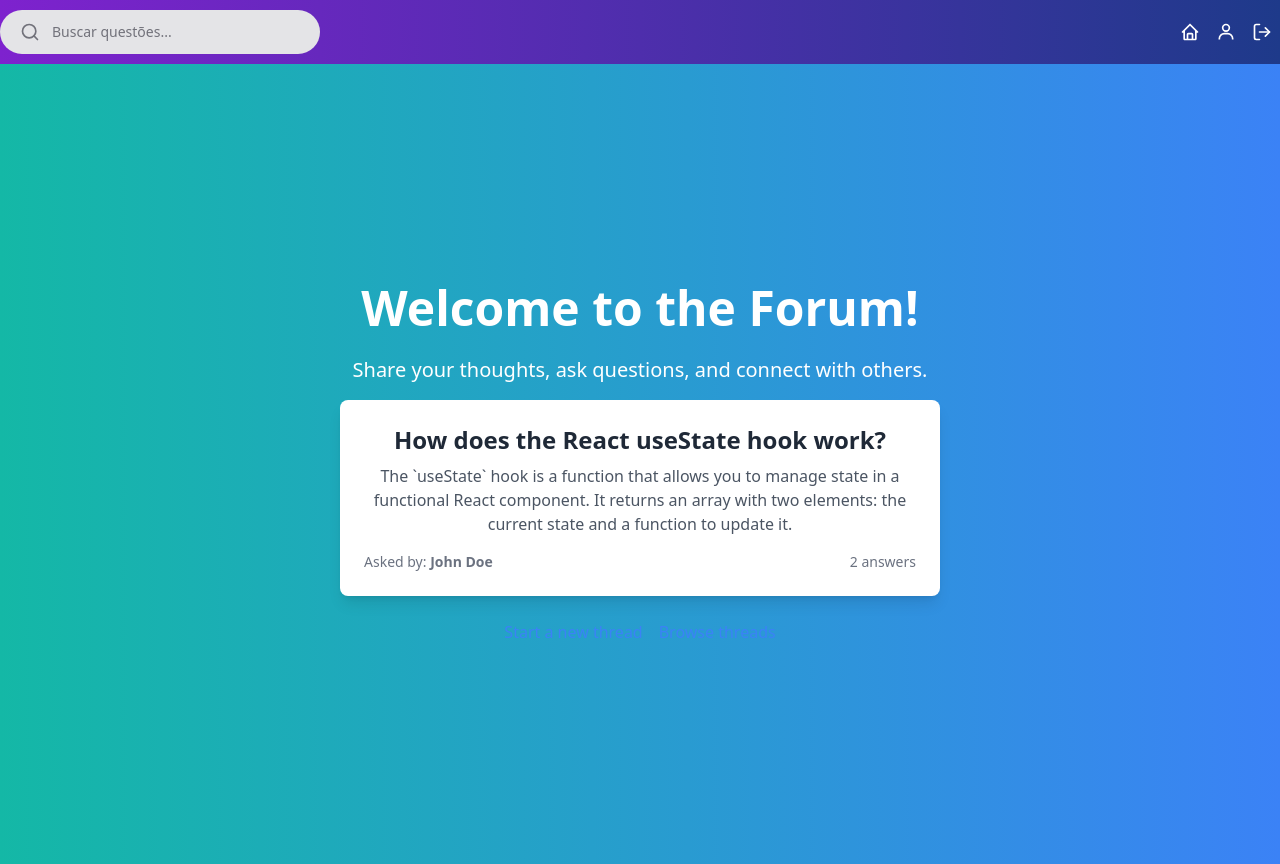
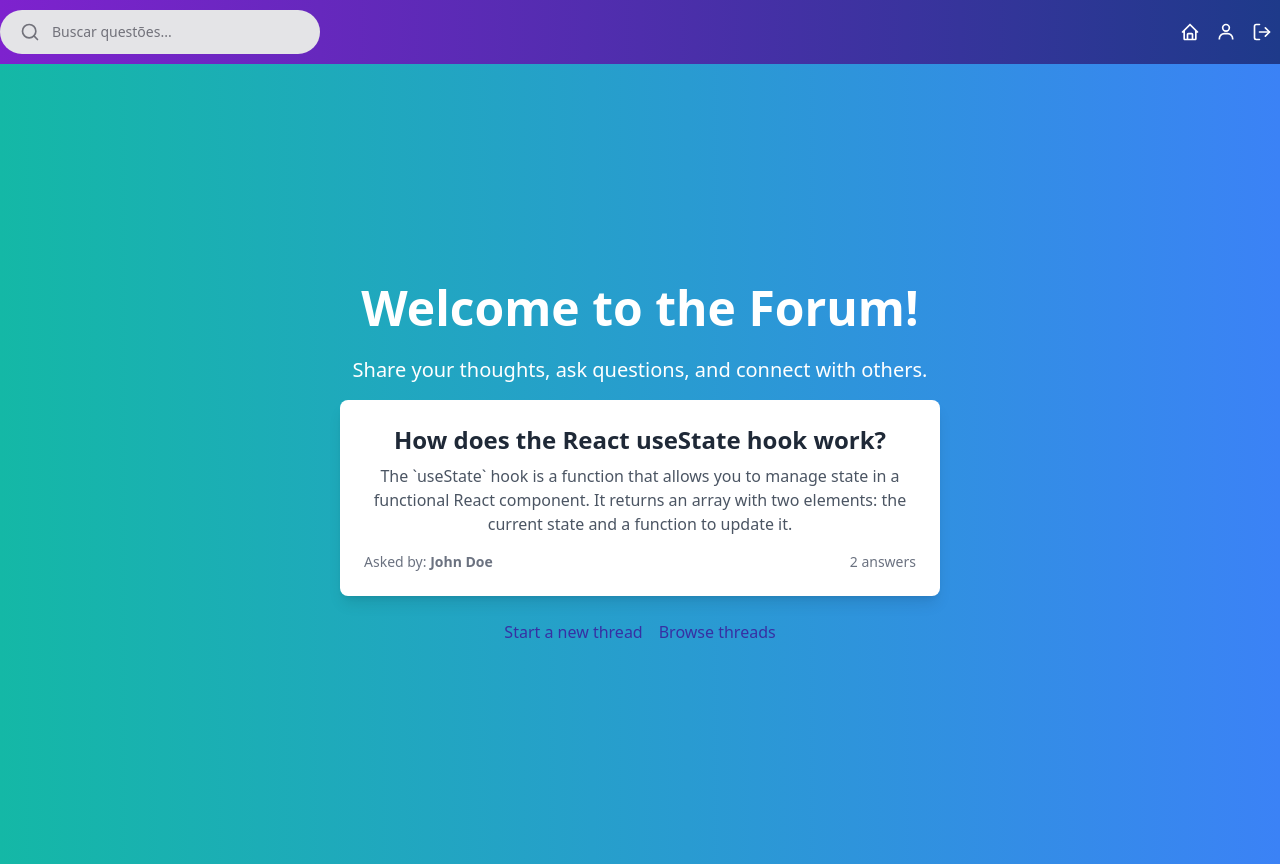
Before and after one commit to andre-albuquerque01/forum-connect, a Next.js app in the folder app/: page / in a window 1280 px wide. Built offline with nearby package versions, Linux system fonts and the light colour scheme.

Commit message:
feat: update

```diff
--- a/app/src/app/page.tsx
+++ b/app/src/app/page.tsx
@@ -22,12 +22,12 @@ export default function Home() {
         </div>
         <div className="mt-6 flex gap-4">
           <Link href="/threads/new">
-            <p className="text-blue-500 hover:text-blue-400 cursor-pointer">
+            <p className="text-indigo-800 hover:text-indigo-600 cursor-pointer">
               Start a new thread
             </p>
           </Link>
           <Link href="/threads">
-            <p className="text-blue-500 hover:text-blue-400 cursor-pointer">
+            <p className="text-indigo-800 hover:text-indigo-600 cursor-pointer">
               Browse threads
             </p>
           </Link>
```
